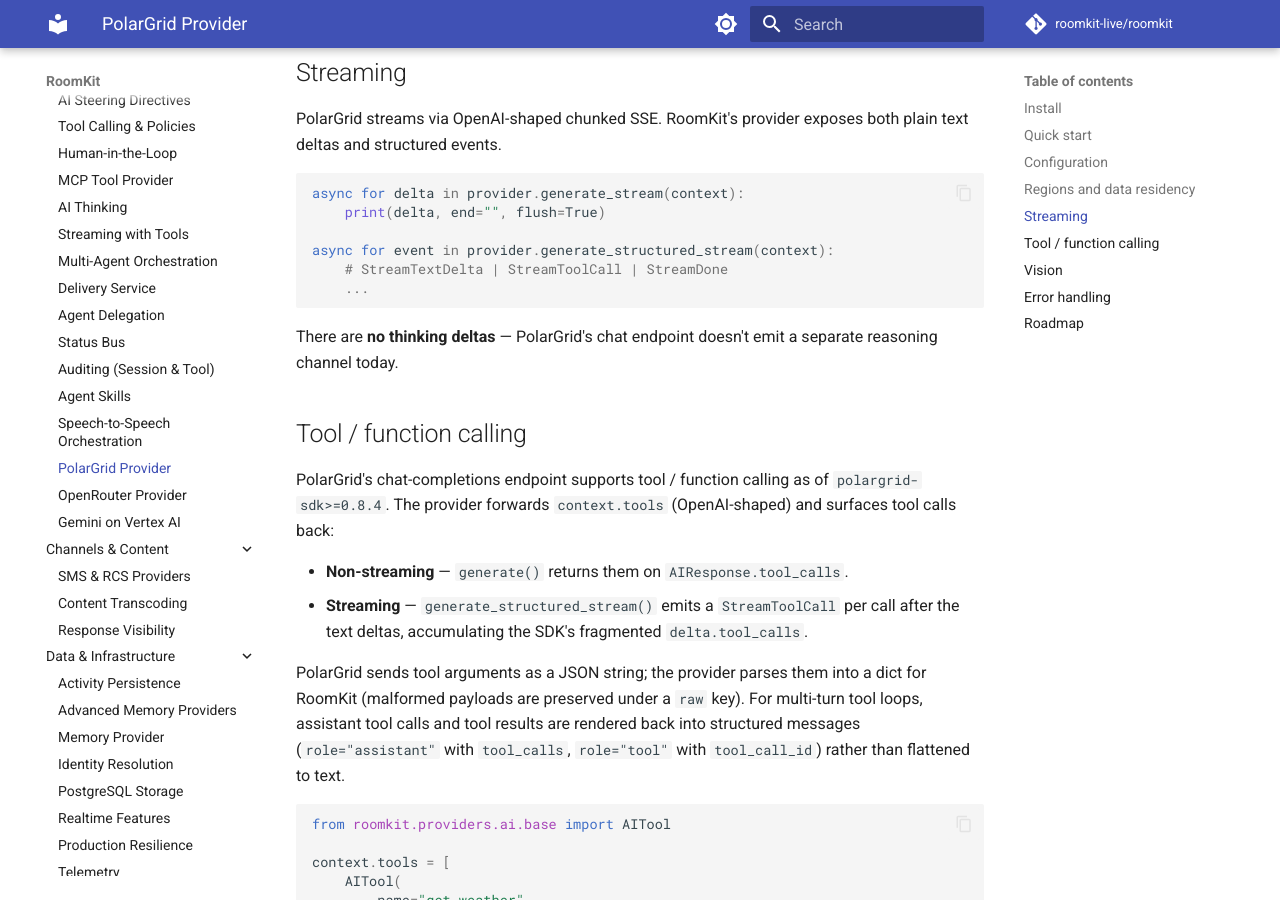
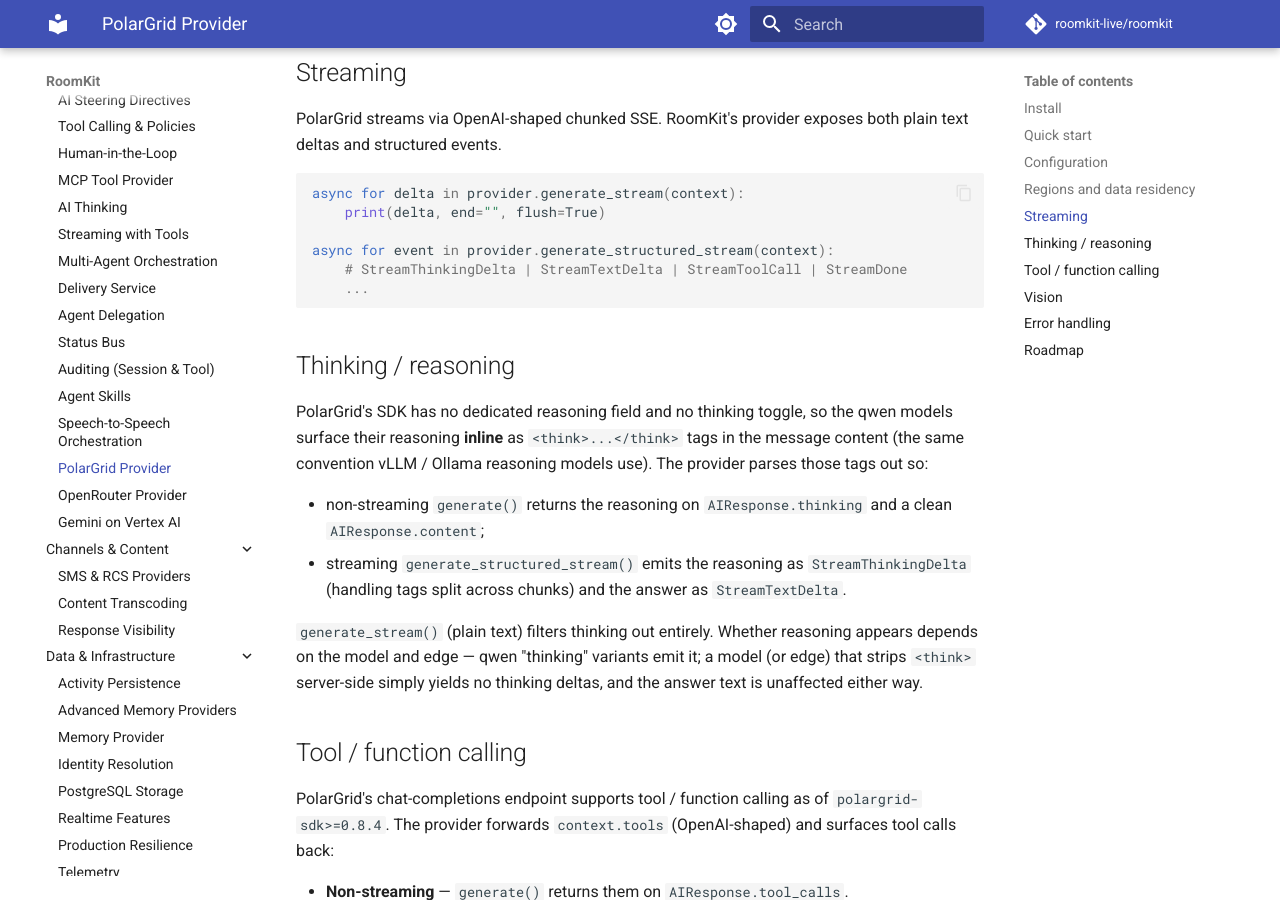
Before and after one commit to roomkit-live/roomkit-docs, an MkDocs documentation site: the page built from docs/guides/polargrid.md, in a window 1280 px wide and 900 px high, scrolled down 1759 px. Built offline with MkDocs 1.6.1 and Material for MkDocs 9.7.7, drawn with Linux system fonts in a browser that asks for light colours; comment, search, counter and statistics services are not loaded.

Commit message:
docs(guides): PolarGrid thinking/reasoning via inline <think> tags

````diff
--- a/docs/guides/polargrid.md
+++ b/docs/guides/polargrid.md
@@ -65,11 +65,18 @@ async for delta in provider.generate_stream(context):
     print(delta, end="", flush=True)
 
 async for event in provider.generate_structured_stream(context):
-    # StreamTextDelta | StreamToolCall | StreamDone
+    # StreamThinkingDelta | StreamTextDelta | StreamToolCall | StreamDone
     ...
 ```
 
-There are **no thinking deltas** — PolarGrid's chat endpoint doesn't emit a separate reasoning channel today.
+## Thinking / reasoning
+
+PolarGrid's SDK has no dedicated reasoning field and no thinking toggle, so the qwen models surface their reasoning **inline** as `<think>...</think>` tags in the message content (the same convention vLLM / Ollama reasoning models use). The provider parses those tags out so:
+
+- non-streaming `generate()` returns the reasoning on `AIResponse.thinking` and a clean `AIResponse.content`;
+- streaming `generate_structured_stream()` emits the reasoning as `StreamThinkingDelta` (handling tags split across chunks) and the answer as `StreamTextDelta`.
+
+`generate_stream()` (plain text) filters thinking out entirely. Whether reasoning appears depends on the model and edge — qwen "thinking" variants emit it; a model (or edge) that strips `<think>` server-side simply yields no thinking deltas, and the answer text is unaffected either way.
 
 ## Tool / function calling
 
````
